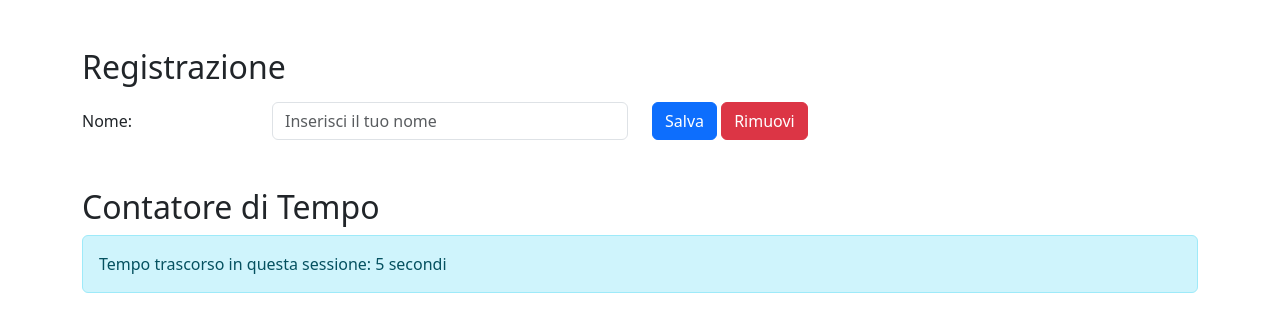
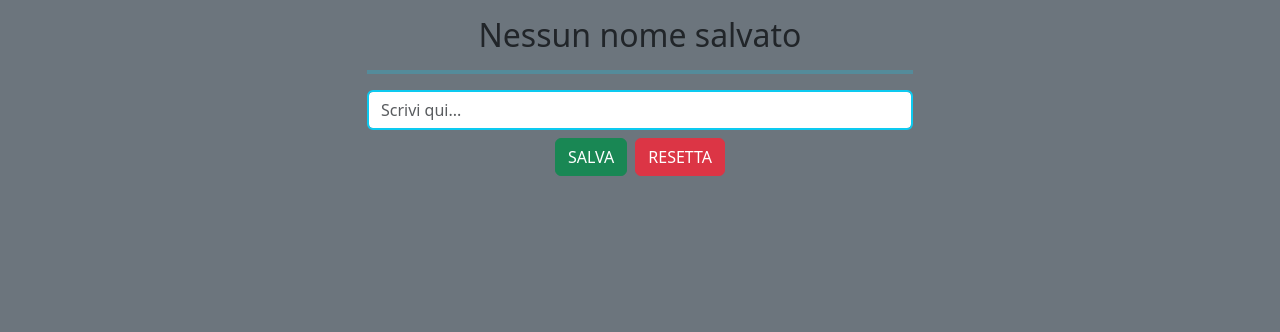
Before and after one commit to Mich3le05/U2-W3-D2, a plain HTML site: page index.html in a window 1280 px wide. Drawn offline with nearby package versions, Linux system fonts and the light colour scheme.

Commit message:
esercizio uno

```diff
--- a/index.html
+++ b/index.html
@@ -11,44 +11,30 @@
       crossorigin="anonymous"
     />
   </head>
-  <body>
+  <body class="bg-secondary">
     <!-- ESERCIZIO 1  -->
-    <div class="container mt-5">
-      <h2>Registrazione</h2>
-
-      <!-- Messaggio con il valore salvato -->
-      <div id="savedName" class="mb-3"></div>
-
-      <div class="form-group row">
-        <label for="nameInput" class="col-sm-2 col-form-label">Nome:</label>
-        <div class="col-sm-4">
-          <input
-            type="text"
-            class="form-control"
-            id="nameInput"
-            placeholder="Inserisci il tuo nome"
-          />
-        </div>
-
-        <div class="col-sm-6">
-          <button class="btn btn-primary mt-2 mt-md-0" onclick="saveName()">
-            Salva
-          </button>
-          <button class="btn btn-danger mt-2 mt-md-0" onclick="removeName()">
-            Rimuovi
-          </button>
+    <div class="container mt-3">
+      <div class="row justify-content-center">
+        <div class="col col-12 col-md-6">
+          <h2 id="saved-name" class="text-center">Nessun nome salvato</h2>
+          <hr class="border border-2 border-info" />
+          <form>
+            <input
+              type="text"
+              placeholder="Scrivi qui..."
+              class="form-control border-2 border-info"
+              id="name-input"
+            />
+          </form>
+          <div class="text-center mt-2">
+            <button class="btn btn-success me-1" id="save-button">SALVA</button>
+            <button class="btn btn-danger" id="reset-button">RESETTA</button>
+          </div>
         </div>
       </div>
     </div>
 
     <!-- ESERCIZIO 2  -->
-    <div class="container mt-5">
-      <h2>Contatore di Tempo</h2>
-
-      <div class="alert alert-info">
-        Tempo trascorso in questa sessione: <span id="timer">0</span> secondi
-      </div>
-    </div>
 
     <script
       src="https://cdn.jsdelivr.net/npm/bootstrap@5.3.3/dist/js/bootstrap.bundle.min.js"
--- a/index.js
+++ b/index.js
@@ -1,50 +1,30 @@
-// Funzione per mostrare il nome salvato, se presente
-function displaySavedName() {
-  const savedName = localStorage.getItem('name')
-  const savedNameDiv = document.getElementById('savedName')
-  if (savedName) {
-    savedNameDiv.textContent = `Nome salvato: ${savedName}`
-  } else {
-    savedNameDiv.textContent = ''
-  }
+// ESERCIZIO 1
+
+const saveButton = document.getElementById('save-button')
+const resetButton = document.getElementById('reset-button')
+const nameInput = document.getElementById('name-input')
+
+// chiave che mi salva nel localStorage
+const key = 'es1-name'
+
+const h2 = document.getElementById('saved-name')
+
+saveButton.addEventListener('click', function () {
+  // devo raccogliere il valore dell'input e lo salvo nel localstorage
+  localStorage.setItem(key, nameInput.value)
+
+  // inserisco il nome salvato nell'h2
+  h2.innerText = nameInput.value
+})
+
+// all'avvio della pagina metto l'ultimo nome salvato nell'h2
+if (localStorage.getItem(key)) {
+  h2.innerText = localStorage.getItem(key)
 }
 
-// Funzione per salvare il nome
-function saveName() {
-  const name = document.getElementById('nameInput').value
-  if (name) {
-    localStorage.setItem('name', name)
-    displaySavedName()
-    alert('Nome salvato con successo!')
-  } else {
-    alert('Inserisci un nome prima di salvare.')
-  }
-}
-
-// Funzione per rimuovere il nome salvato
-function removeName() {
-  localStorage.removeItem('name')
-  displaySavedName()
-  alert('Nome rimosso con successo!')
-}
-
-displaySavedName()
-
-// ESERCIZIO 2
-// Recupera il tempo trascorso dalla sessione (o inizia da zero)
-let secondsElapsed = sessionStorage.getItem('secondsElapsed')
-  ? parseInt(sessionStorage.getItem('secondsElapsed'))
-  : 0
-
-// Funzione per aggiornare il contatore ogni secondo
-function updateTimer() {
-  secondsElapsed++
-  document.getElementById('timer').textContent = secondsElapsed
-  sessionStorage.setItem('secondsElapsed', secondsElapsed)
-}
-
-// Avvia il contatore
-setInterval(updateTimer, 1000)
-
-// Imposta il valore iniziale
-document.getElementById('timer').textContent = secondsElapsed
+resetButton.addEventListener('click', function () {
+  // ripristina il valore di default dell'h2
+  h2.innerText = 'Nessun nome salvato'
+  //   elimino la key dal localStorage
+  localStorage.removeItem(key)
+})
```
